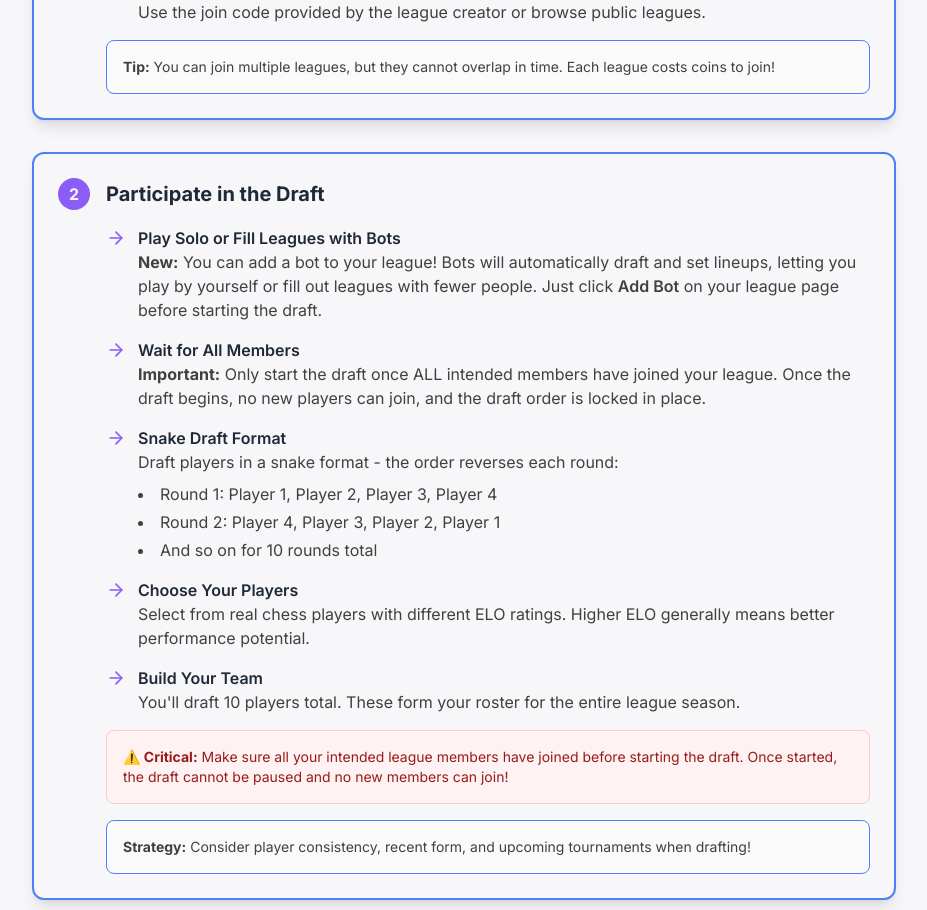
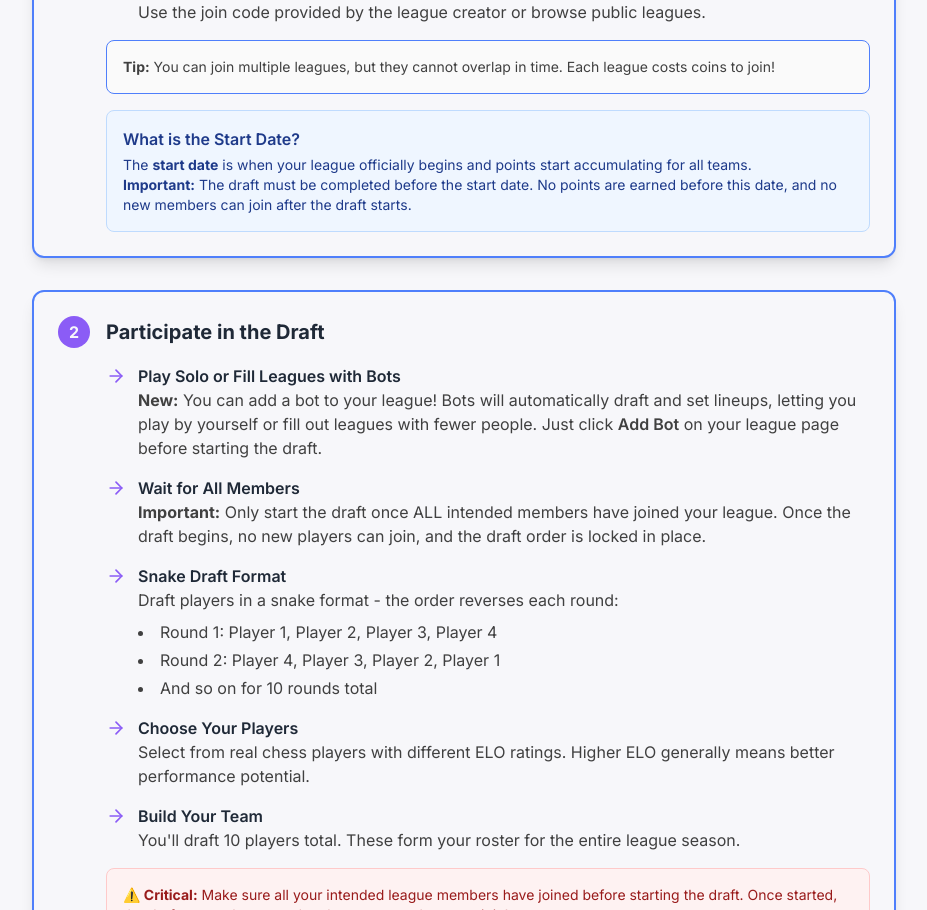
Before and after one commit to sohamjoshi-python/Fantasy-League-Chess, a React (Vite) app in the folder fantasy-chess-frontend/: page /help in a window 1280 px wide. Shown: the part 930-1840 px from the top of the page, without its empty margins (176-1103 px from the left). Built offline with nearby package versions, Linux system fonts and the light colour scheme; no server answers.

Commit message:
start date explanation

```diff
--- a/fantasy-chess-frontend/src/pages/Help.tsx
+++ b/fantasy-chess-frontend/src/pages/Help.tsx
@@ -76,6 +76,13 @@ const Help: React.FC = () => {
               <div className="bg-neutral-50 p-4 rounded-lg border border-royalBlue">
                 <p className="text-sm text-neutral-700">
                   <strong>Tip:</strong> You can join multiple leagues, but they cannot overlap in time. Each league costs coins to join!
+                </p>
+              </div>
+              <div className="bg-blue-50 p-4 rounded-lg border border-blue-200 my-4">
+                <h4 className="font-semibold text-blue-900 mb-1">What is the Start Date?</h4>
+                <p className="text-sm text-blue-900">
+                  The <strong>start date</strong> is when your league officially begins and points start accumulating for all teams. <br/>
+                  <strong>Important:</strong> The draft must be completed before the start date. No points are earned before this date, and no new members can join after the draft starts.
                 </p>
               </div>
             </div>
--- a/fantasy-chess-frontend/src/pages/JoinLeague.tsx
+++ b/fantasy-chess-frontend/src/pages/JoinLeague.tsx
@@ -494,8 +494,14 @@ const JoinLeague: React.FC = () => {
               </div>
 
               <div>
-                <label htmlFor="startDate" className="block text-sm font-medium text-neutral-700 mb-2">
+                <label htmlFor="startDate" className="block text-sm font-medium text-neutral-700 mb-2 flex items-center gap-1">
                   Start Date (first of month) *
+                  <span className="relative group cursor-pointer">
+                    <svg className="w-4 h-4 text-royalBlue inline-block" fill="none" stroke="currentColor" strokeWidth="2" viewBox="0 0 24 24"><circle cx="12" cy="12" r="10"/><path d="M12 16v-4"/><path d="M12 8h.01"/></svg>
+                    <span className="absolute left-1/2 -translate-x-1/2 mt-2 w-64 bg-white text-neutral-900 text-xs rounded shadow-lg border border-royalBlue px-3 py-2 z-50 opacity-0 group-hover:opacity-100 transition-opacity pointer-events-none">
+                      The start date is when the league officially begins and points start accumulating. The draft must be completed before this date.
+                    </span>
+                  </span>
                 </label>
                 <input
                   type="date"
--- a/fantasy-chess-frontend/src/pages/League.tsx
+++ b/fantasy-chess-frontend/src/pages/League.tsx
@@ -1288,7 +1288,13 @@ const LeaguePage: React.FC = () => {
           <div className="flex items-center space-x-2">
             <Calendar className="h-4 w-4 lg:h-5 lg:w-5 text-gold" />
             <span className="text-xs lg:text-sm text-neutral-600">
-              Ends: {new Date(league?.end_date).toLocaleDateString()}
+              Starts: {new Date(league?.start_date).toLocaleDateString()}
+              <span className="relative group cursor-pointer ml-1">
+                <svg className="w-3 h-3 text-royalBlue inline-block" fill="none" stroke="currentColor" strokeWidth="2" viewBox="0 0 24 24"><circle cx="12" cy="12" r="10"/><path d="M12 16v-4"/><path d="M12 8h.01"/></svg>
+                <span className="absolute left-1/2 -translate-x-1/2 mt-2 w-64 bg-white text-neutral-900 text-xs rounded shadow-lg border border-royalBlue px-3 py-2 z-50 opacity-0 group-hover:opacity-100 transition-opacity pointer-events-none">
+                  The start date is when the league begins and points start accumulating. The draft must be completed before this date.
+                </span>
+              </span>
             </span>
           </div>
           <div className="flex items-center space-x-2">
```
